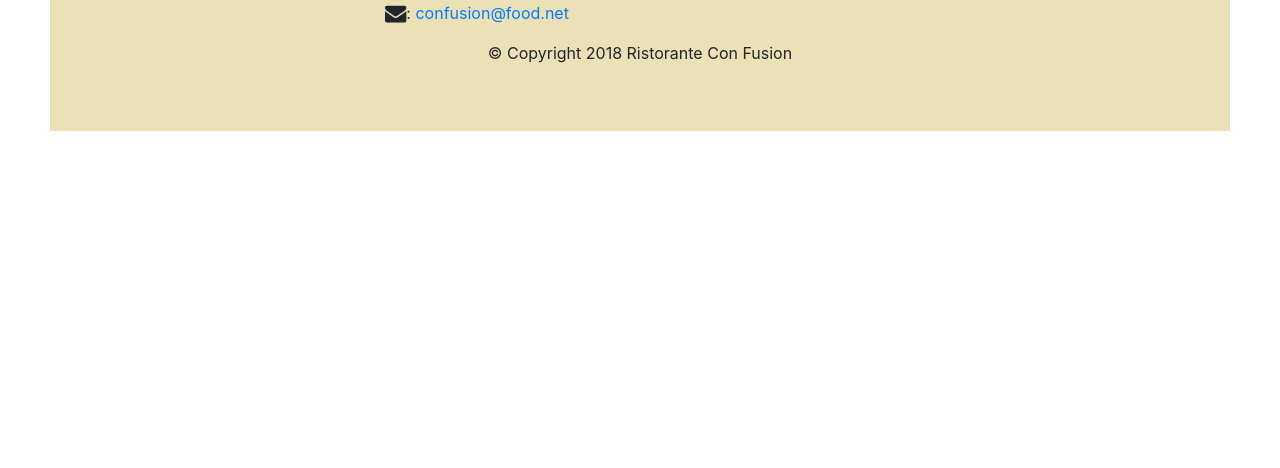
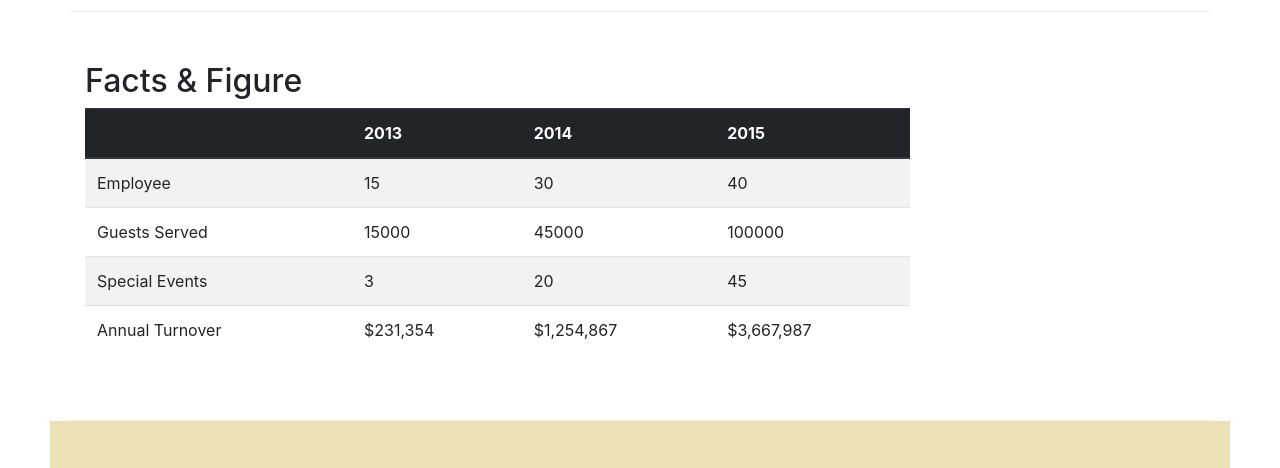
Before and after one commit to bhawesh2000/Frontend-web-UI-framework, a website: page aboutus.html in a window 1280 px wide. Shown: the part 1670-2138 px from the top of the page. Before the commit the page ends 1851 px from the top, so only its background shows below. Drawn offline with nearby package versions, Linux system fonts and the light colour scheme.

Commit message:
Tables and Cards

```diff
--- a/aboutus.html
+++ b/aboutus.html
@@ -76,12 +76,33 @@
                 <p>Started in 2010, Ristorante con Fusion quickly established itself as a culinary icon par excellence in Hong Kong. With its unique brand of world fusion cuisine that can be found nowhere else, it enjoys patronage from the A-list clientele in Hong Kong.  Featuring four of the best three-star Michelin chefs in the world, you never know what will arrive on your plate the next time you visit us.</p>
                 <p>The restaurant traces its humble beginnings to <em>The Frying Pan</em>, a successful chain started by our CEO, Mr. Peter Pan, that featured for the first time the world's best cuisines in a pan.</p>
             </div>
-            <div>
+            <div class="col-sm">
+                <div class="card">
+                    <h3 class="card-header bg-primary text-white">Facts At Glance</h3>
+                    <div class="card-body">
+                        <dl class="row">
+                            <dt class="col-6">Started</dt>
+                            <dd class="col-6">3 Feb. 2013</dd>
+                            <dt class="col-6">Major Stake Holders</dt>
+                            <dd class="col-6">Hk Fine Foods Inc.</dd>
+                            <dt class="col-6">Last Year Turnover</dt>
+                            <dd class="col-6">$1,250,876</dd>
+                        </dl>
+                    </div>
+                </div>
+            </div>
+            <div class="col-12">
+                <div class="card card-body bg-light">
+                    <blockquote class="blockquote">
+                        <p class="mb-0">You better cut pizza into four pieces as i am not hungry to eat all six.</p>
+                        <footer class="blockquote-footer">Yogi Berra, <cite title="Source Title">The Wit and Wisdom of Yogi Berra, P. Pepe, Diversion Books, 2014</cite></footer>
+                    </blockquote>
+                </div>
             </div>
         </div>
 
 
-        <div class="row">
+        <div class="row row-content">
             <div class="col-sm">
                 <h2>Corporate Leadership</h2>
                 <h3>Peter Pan <small>Chief Epicurious Officer</small></h3>
@@ -93,6 +114,50 @@
                 <h3>Alberto Somayya <small>Executive Chef</small></h3>
                 <p class="d-none d-sm-block">Award winning three-star Michelin chef with wide International experience having worked closely with whos-who in the culinary world, he specializes in creating mouthwatering Indo-Italian fusion experiences. He says, <em>Put together the cuisines from the two craziest cultures, and you get a winning hit! Amma Mia!</em></p>
             </div>
+       </div>
+
+       <div class="row row-content">
+           <div class="col-12 col-sm-9">
+               <h2>Facts & Figure</h2>
+               <div class="table-responsive">
+                   <table class="table table-striped">
+                       <thead class="thead-dark">
+                           <tr>
+                               <th>&nbsp</th>
+                               <th>2013</th>
+                               <th>2014</th>
+                               <th>2015</th>
+                           </tr>
+                       </thead>
+                       <tbody>
+                           <tr>
+                               <td>Employee</td>
+                               <td>15</td>
+                               <td>30</td>
+                               <td>40</td>
+                           </tr>
+                           <tr>
+                               <td>Guests Served</td>
+                               <td>15000</td>
+                               <td>45000</td>
+                               <td>100000</td>
+                           </tr>
+                           <tr>
+                            <td>Special Events</td>
+                            <td>3</td>
+                            <td>20</td>
+                            <td>45</td>
+                        </tr>
+                        <tr>
+                            <td>Annual Turnover</td>
+                            <td>$231,354</td>
+                            <td>$1,254,867</td>
+                            <td>$3,667,987</td>
+                        </tr>
+                       </tbody>
+                   </table>
+               </div>
+           </div>
        </div>
 
     </div>
```
